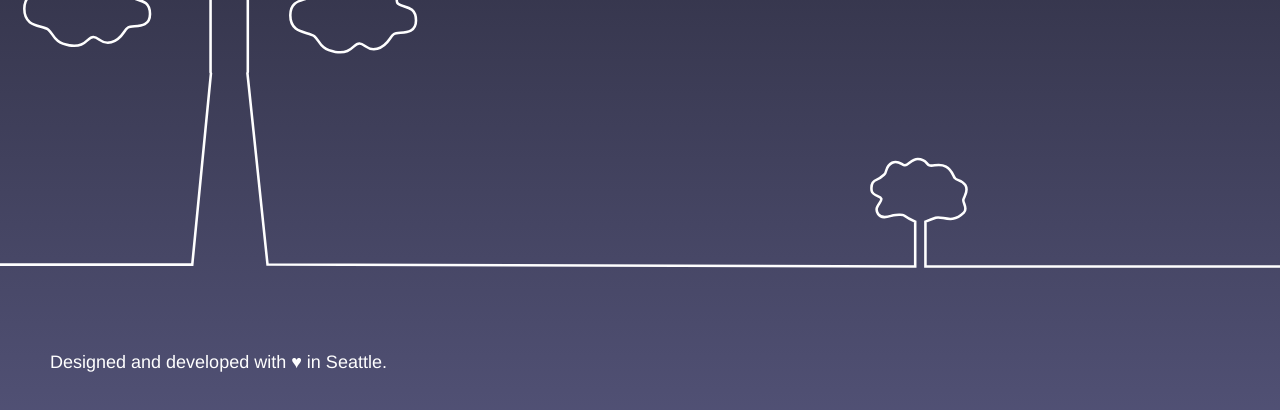
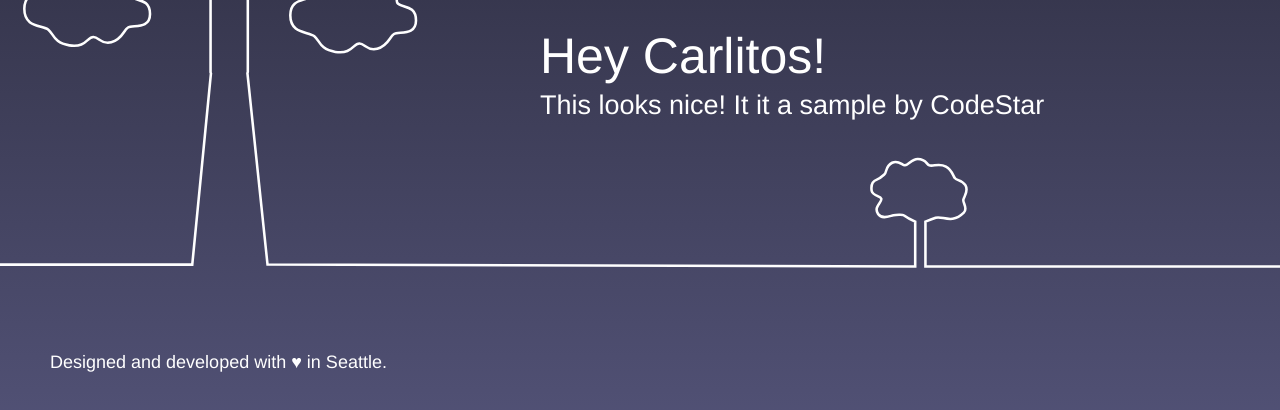
Before and after one commit to carlosscg/first-golang, a plain HTML site: page public/index.html in a window 1280 px wide. Shown: the part 378-788 px from the top of the page. Drawn offline with Linux system fonts and the light colour scheme.

Commit message:
div added
Div added to index file

```diff
--- a/public/index.html
+++ b/public/index.html
@@ -62,6 +62,12 @@
                 <h2>You just created a Go web application</h2>
             </div>
         </div>
+        <div class="message">
+            <div class="text">
+                <h1>Hey Carlitos!</h1>
+                <h2>This looks nice! It it a sample by CodeStar</h2>
+            </div>
+        </div>
     </div>
 
     <footer>
```
